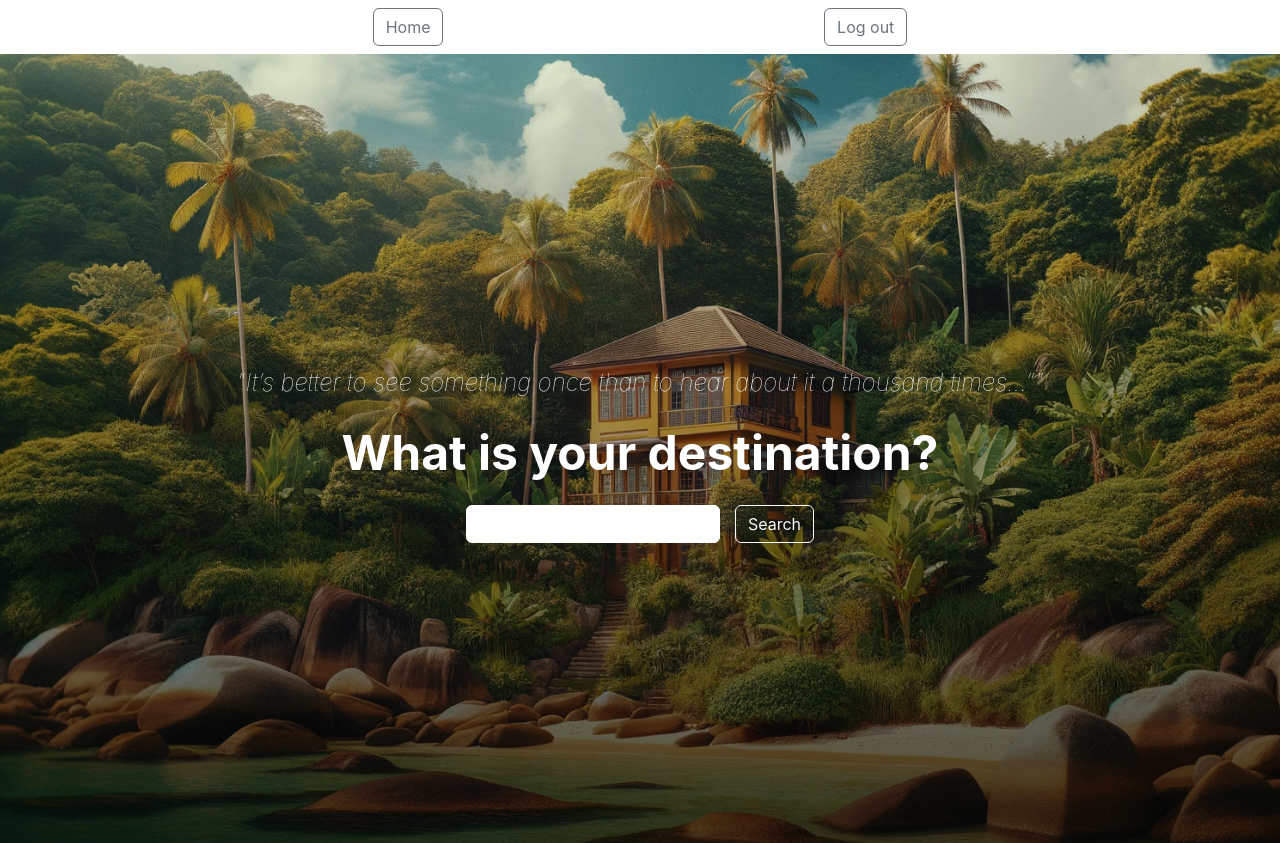
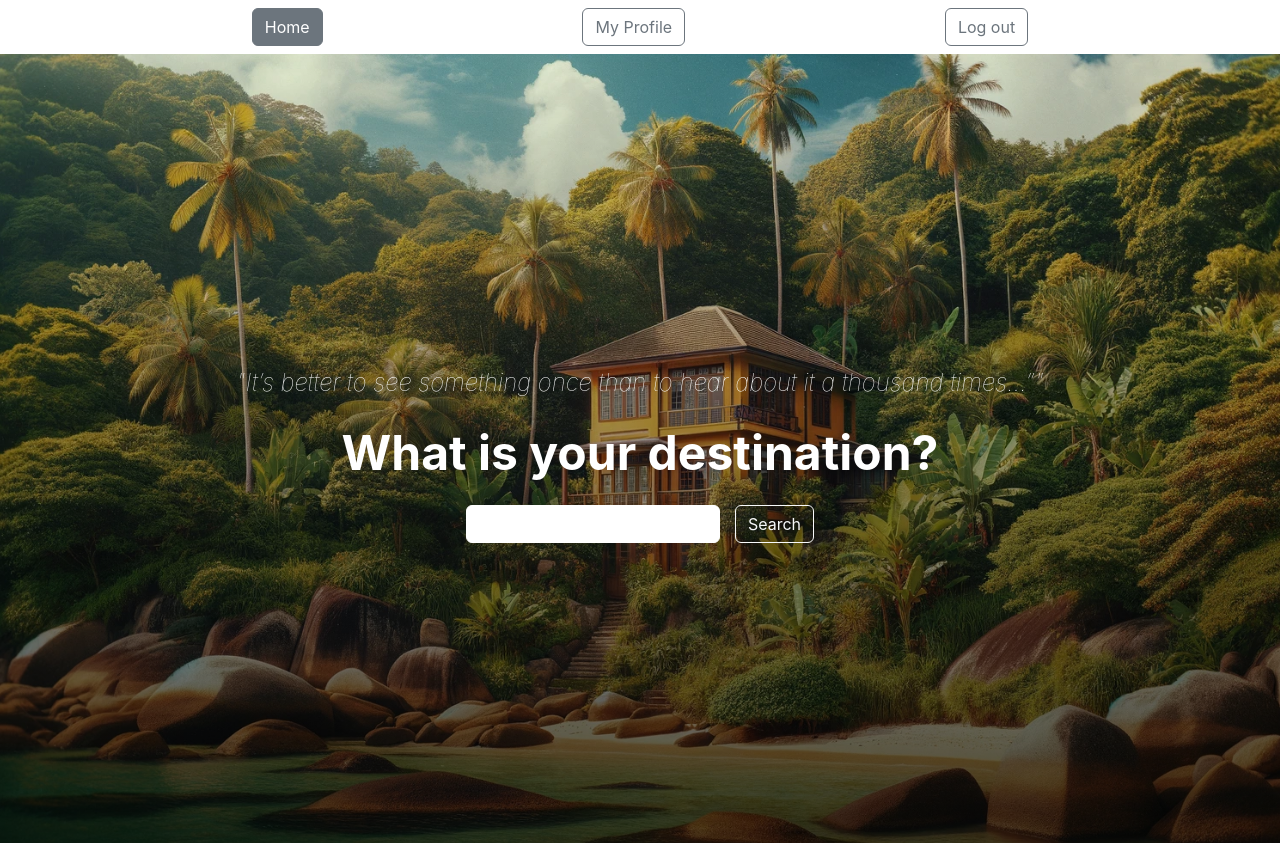
Before and after one commit to brauerak/sleepify, a React (Create React App) app: page / in a window 1280 px wide. Shown: the top 843 px of the page. Built offline with nearby package versions, Linux system fonts and the light colour scheme.

Commit message:
link to account was created

```diff
--- a/src/components/Menu/Menu.js
+++ b/src/components/Menu/Menu.js
@@ -1,4 +1,5 @@
 import React, { useContext } from 'react'
+import { Lin, NavLink } from 'react-router-dom';
 import AuthContext from '../../context/authContext'
 import useAuth from '../../hooks/useAuth';
 import styles from '../Menu/Menu.module.css'
@@ -20,9 +21,18 @@ function Menu() {
 
     return (
         <div className={`d-flex justify-content-evenly ${styles.link}`}>
-            <a href='#' className='btn btn-outline-secondary m-2'>Home</a>
-            {auth
-                ? <a href='#' className='btn btn-outline-secondary m-2' onClick={logout}>Log out</a>
+            <NavLink to='/' className='btn btn-outline-secondary m-2'>
+                Home
+            </NavLink>
+            {auth ? (
+                <>
+                    <NavLink to='/profile' className='btn btn-outline-secondary m-2'>
+                    My Profile
+                    </NavLink>
+                    <a href='#' className='btn btn-outline-secondary m-2' onClick={logout}>  Log out
+                    </a>
+                </>
+            )
                 : <a href='#'className='btn btn-outline-secondary m-2' onClick={login}>Log in</a>
             }
         </div>
```
